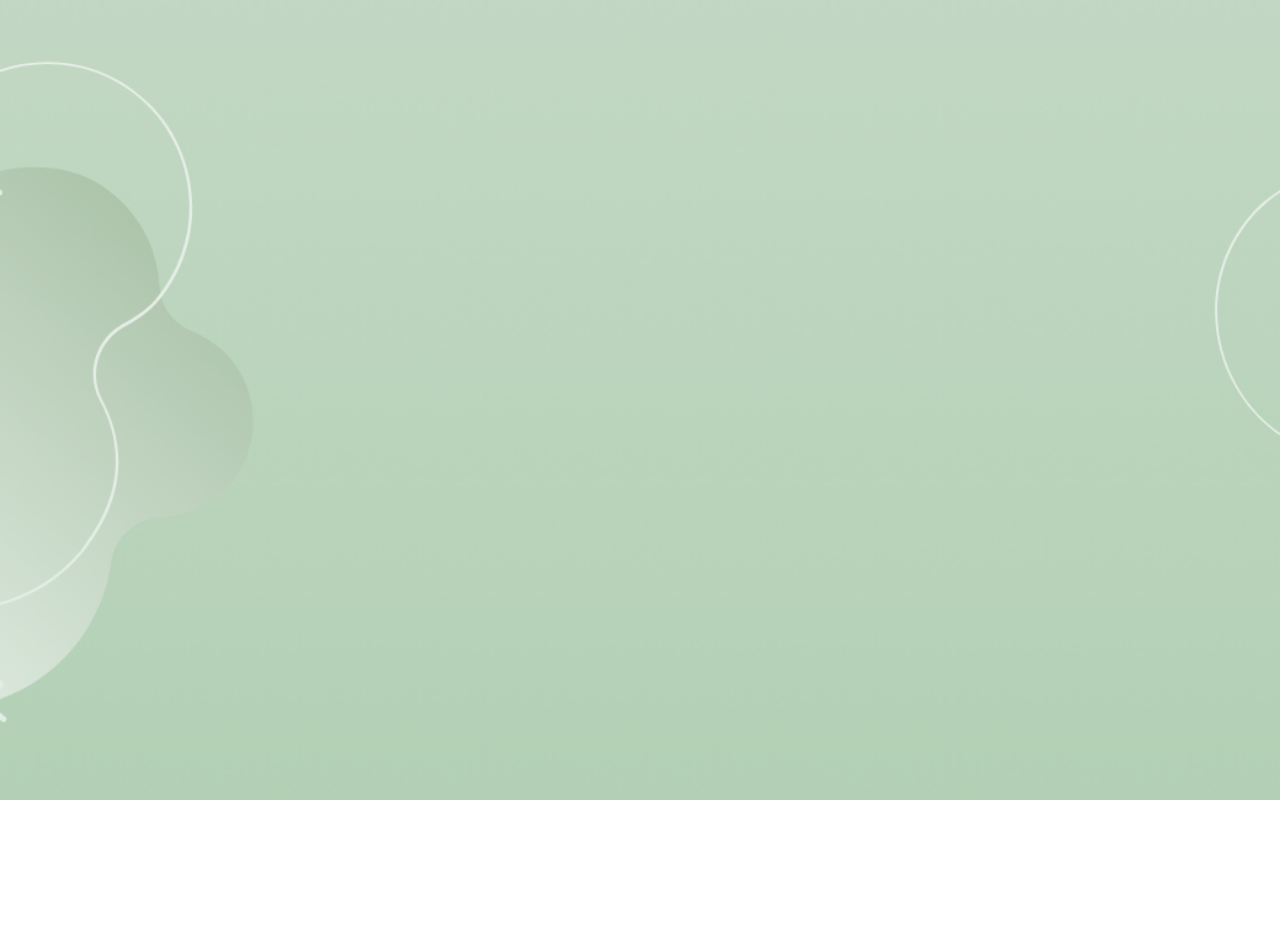
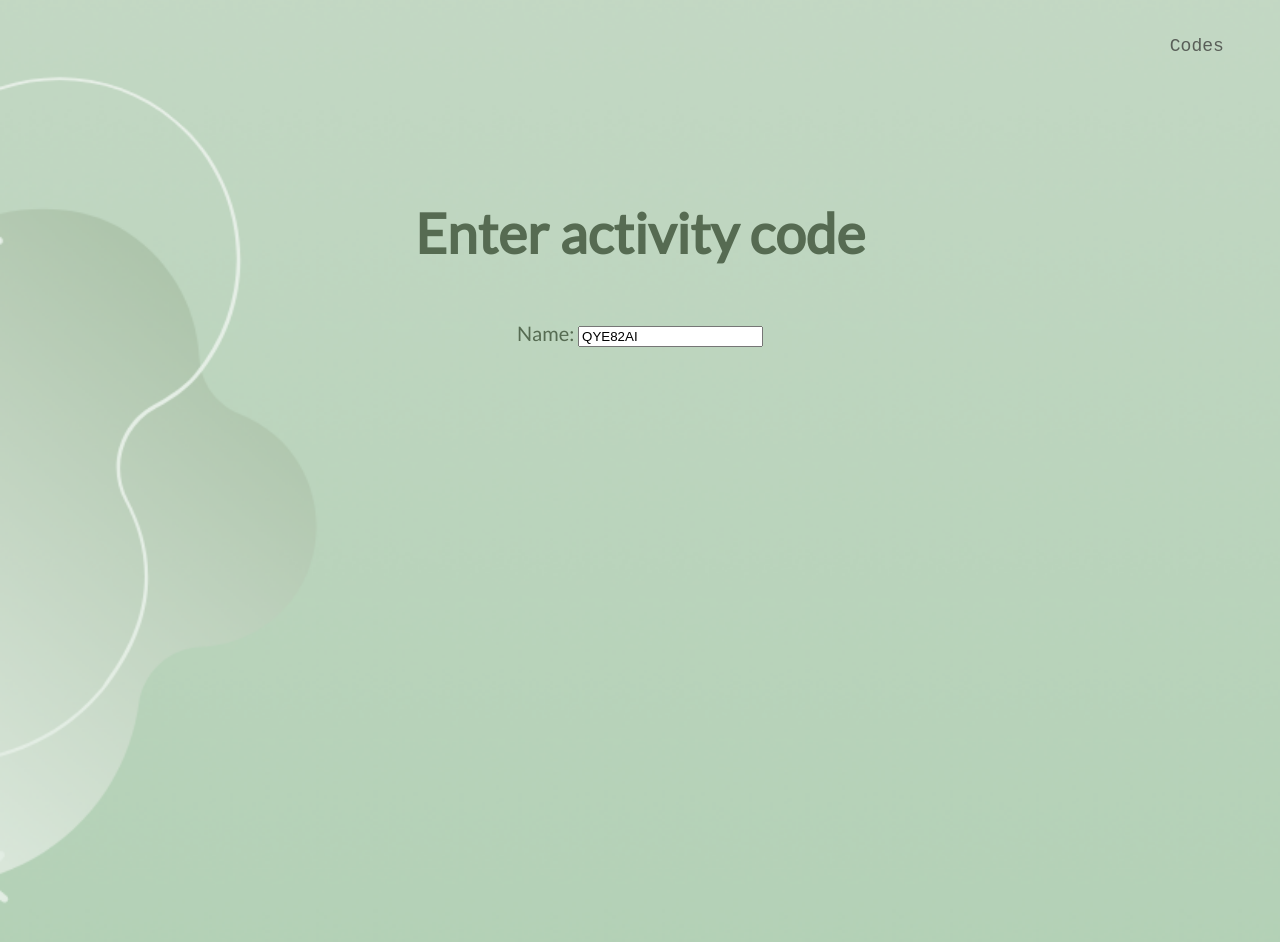
Before and after one commit to LuisaBalaban/ALT_project, a React (Create React App) app in the folder frontend/: page /activity in a window 1280 px wide. Shown: the top 942 px of the page. Before the commit the page ends 800 px from the top, so only its background shows below. Built offline with nearby package versions, Linux system fonts and the light colour scheme.

Commit message:
3rd page

```diff
--- a/frontend/src/App.js
+++ b/frontend/src/App.js
@@ -2,6 +2,7 @@ import React, { Component } from 'react';
 import './App.css';
 import Index from './containers/Index'
 import Register from './containers/Register'
+import Activity from './containers/Activity'
 import { BrowserRouter as Router, Route } from "react-router-dom";
 
 function App() {
@@ -13,6 +14,7 @@ function App() {
         <Route path="/" exact component={Index} />
         </div>
         <Route path="/register" component={Register} />
+        <Route path="/activity" component={Activity} />
 
      </Router>
 
--- /dev/null
+++ b/frontend/src/containers/Activity.js
@@ -0,0 +1,17 @@
+import React, { Component } from 'react';
+import Header from '../components/Header';
+import '../components/components.css';
+
+class Activity extends Component {
+    render() {
+      return (
+        <div className="Register">
+            <Header/>
+        <h3>Enter activity code</h3>
+        <label for="activityCode"  id="activityCode" >Name: </label>
+            <input type="text" id="activityCode" name="activityCode" value="QYE82AI"/><br/>
+        </div>)
+    }
+}
+
+export default Activity
```
Also changed, not shown: 1 other file (tests, documents, lock files or other folders).
